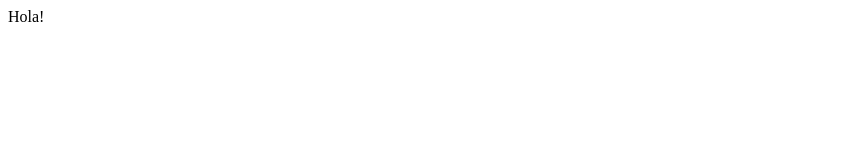
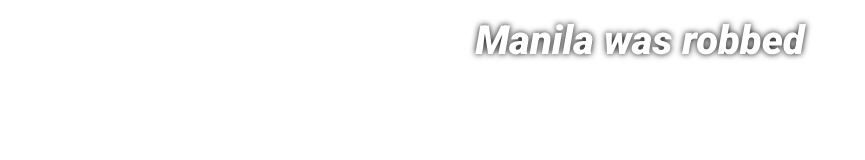
Before and after one commit to garirius/frases-science-extravaganza, a plain HTML site: page index.html in a window 1280 px wide. Shown: the whole page, without its empty margins (0-865 px from the left). Drawn offline with Linux system fonts and the light colour scheme.

Commit message:
Animación Funcional
¡Las animaciones funcionan!

```diff
--- /dev/null
+++ b/generador.js
@@ -0,0 +1,26 @@
+const time = 2000;
+
+setInterval(function(){
+  const bateria = document.getElementById("bateria"),  frase = document.getElementById("showing");
+  const duration = 1000;
+
+  //select a random sentence from bateria
+  var num = Math.floor(Math.random() * bateria.children.length);
+
+  //create the DOM element for it
+  var newPhrase = document.createElement("p");
+  var chosen = document.createTextNode(bateria.children.item(num).textContent);
+  newPhrase.append(chosen);
+  newPhrase.id = "newPhrase";
+  frase.append(newPhrase);
+
+  //now, animation: first we add the class that will activate the animation
+  frase.className = "animated";
+
+  //once the animation is done, delete previous sentence and start all over
+  setTimeout(function(){
+    frase.innerHTML = "<p>"+newPhrase.innerHTML+"</p>" + "<p>"+newPhrase.innerHTML+"</p>";
+    frase.className = '';
+    frase.innerHTML = "<p>"+newPhrase.innerHTML+"</p>";
+  },duration);
+},time);
--- a/index.html
+++ b/index.html
@@ -1,3 +1,21 @@
+<!DOCTYPE html>
+<html>
+<head>
+    <title>Frases Science Extravaganza</title>
+    <link rel="stylesheet" href="style.css">
+    <link href="https://fonts.googleapis.com/css?family=Roboto:900i&display=swap" rel="stylesheet">
+    <meta charset="UTF-8">
+</head>
 <body>
- <p>Hola!</p>
+  <div id="showing"><p>Cargando las frasecitas...</p></div>
+  <div id="bateria">
+      <p>Preparando el brilli brilli...</p>
+      <p>Sacando las banderitas...</p>
+      <p>RuPaula Fucking Tránsfoba</p>
+      <p>Manila was robbed</p>
+      <p>Katya was robbed</p>
+  </div>
+
+<script src="generador.js"></script>
 </body>
+</html>
--- /dev/null
+++ b/style.css
@@ -0,0 +1,29 @@
+p {
+  color: white;
+  font-family: 'Roboto', sans-serif;
+  text-align: center;
+  font-size: 40px;
+  margin: 0px;
+
+  text-shadow:         0px 0px 6px black;
+  -moz-text-shadow:    0px 0px 6px black;
+  -webkit-text-shadow: 0px 0px 6px black;
+
+  line-height: 65px;
+}
+
+#bateria {
+  display: none;
+}
+
+@keyframes movimiento {
+  from {top: 0px;}
+  to {top: -65px;}
+}
+
+.animated {
+  position: relative;
+  top: 0px;
+  animation-name: movimiento;
+  animation-duration: 1s;
+}
```
